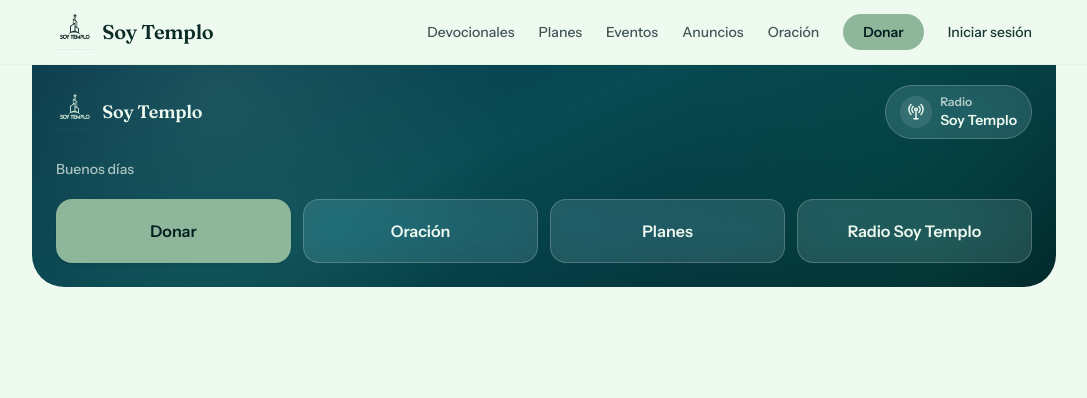
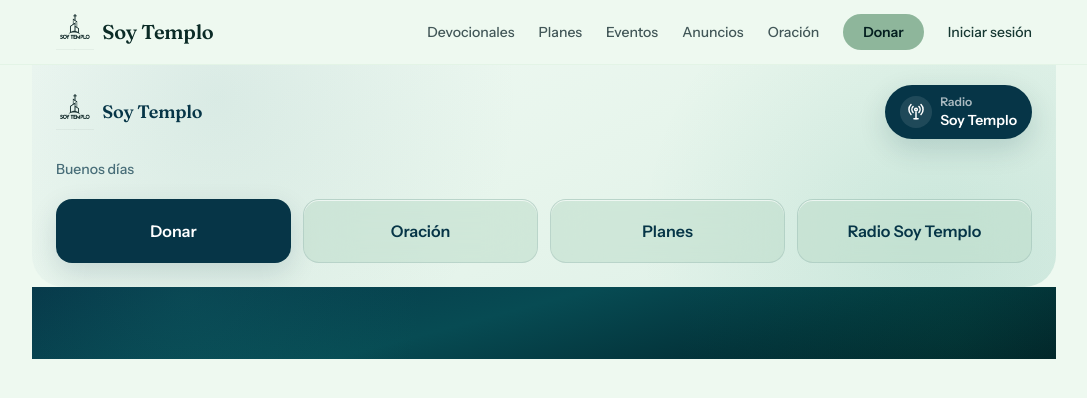
Before and after one commit to joelcastaneda777-coder/Soy-Templo, a Next.js app: page / in a window 1280 px wide. Shown: the top 398 px of the page, without its empty margins (96-1183 px from the left). Built offline with nearby package versions, Linux system fonts and the light colour scheme; no server answers; the database is empty.

Commit message:
UI: restaurar Home invertido aprobado

```diff
--- a/src/app/page.tsx
+++ b/src/app/page.tsx
@@ -1,8 +1,6 @@
 import Link from "next/link";
 import Image from "next/image";
 import { createClient } from "@/lib/supabase/server";
-import { Card } from "@/components/ui/card";
-import { Badge } from "@/components/ui/badge";
 import { WeeklyAnnouncementsCarousel, type WeeklyAnnouncement } from "@/components/home/weekly-announcements-carousel";
 import { t } from "@/lib/i18n/es";
 import { greetingByHour, formatDate, formatTime } from "@/lib/utils";
@@ -60,17 +58,17 @@
   const isRadioLive = !!radio.stream_url;
 
   return (
-    <div className="space-y-6">
-      <section className="-mx-4 -mt-4 space-y-5 overflow-hidden rounded-b-[2rem] bg-[radial-gradient(circle_at_18%_15%,rgba(82,143,143,0.28),transparent_34%),radial-gradient(circle_at_88%_78%,rgba(6,133,98,0.18),transparent_30%),linear-gradient(155deg,#063547_0%,#084B53_42%,#04383F_72%,#021F25_100%)] px-4 pb-6 pt-5 md:-mx-6 md:px-6">
+    <div className="-mx-4 -mt-4 md:-mx-6">
+      <section className="space-y-5 overflow-hidden rounded-b-[2rem] bg-[radial-gradient(circle_at_18%_15%,rgba(82,143,143,0.13),transparent_35%),radial-gradient(circle_at_88%_78%,rgba(6,133,98,0.10),transparent_32%),linear-gradient(155deg,#F1FAF4_0%,#E7F5EC_50%,#DCEFE6_100%)] px-4 pb-6 pt-5 text-[#063547] md:px-6">
         <div className="flex items-center justify-between gap-3">
           <div className="flex items-center gap-2">
-            <Image src="/brand/logo-light.png" alt="" width={40} height={38} className="h-9 w-auto" priority />
-            <span className="font-display text-lg font-semibold text-anil-50">{t.app.name}</span>
+            <Image src="/brand/logo.png" alt="" width={40} height={38} className="h-9 w-auto" priority />
+            <span className="font-display text-lg font-semibold text-[#063547]">{t.app.name}</span>
           </div>
           <Link
             href="/radio"
             aria-label={`Abrir ${radioName}`}
-            className="glass-chip inline-flex min-h-11 items-center gap-2 rounded-full px-3.5 py-2 font-semibold text-anil-50 transition-transform active:scale-95"
+            className="inline-flex min-h-11 items-center gap-2 rounded-full border border-[#063547]/15 bg-[#063547] px-3.5 py-2 font-semibold text-white shadow-[0_10px_28px_rgba(6,53,71,0.16)] transition-transform active:scale-95"
           >
             <span className="flex h-8 w-8 items-center justify-center rounded-full bg-white/10" aria-hidden="true">
               <svg viewBox="0 0 24 24" className="h-5 w-5 fill-none stroke-current" strokeWidth="1.8" strokeLinecap="round" strokeLinejoin="round">
@@ -84,24 +82,22 @@
               </svg>
             </span>
             <span className="leading-tight">
-              <span className="block text-xs opacity-70">Radio</span>
+              <span className="block text-xs text-white/65">Radio</span>
               <span className="block text-sm">{isRadioLive ? "En vivo" : "Soy Templo"}</span>
             </span>
             {isRadioLive ? <span className="h-2 w-2 rounded-full bg-red-400" aria-hidden="true" /> : null}
           </Link>
         </div>
 
-        <div>
-          <p className="text-sm font-medium text-anil-50/70">{greetingByHour()}</p>
-        </div>
+        <p className="text-sm font-medium text-[#063547]/70">{greetingByHour()}</p>
 
         {devotional ? (
           <Link href={`/devocionales/${devotional.slug}`} className="block">
-            <div className="glass rounded-[var(--radius-card)] p-6 text-anil-50">
-              <p className="text-xs font-semibold uppercase tracking-wider text-cirio-100">{t.home.todayDevotional}</p>
+            <div className="rounded-[var(--radius-card)] border border-[#063547]/10 bg-white/34 p-6 text-[#063547] shadow-[inset_0_1px_0_rgba(255,255,255,.65),0_12px_34px_rgba(6,53,71,.08)] backdrop-blur-xl">
+              <p className="text-xs font-semibold uppercase tracking-wider text-[#0A5A5E]">{t.home.todayDevotional}</p>
               <h2 className="mt-2 font-display text-2xl font-semibold">{devotional.title}</h2>
-              <p className="mt-3 font-display text-lg italic leading-relaxed opacity-95">{devotional.key_verse}</p>
-              <p className="mt-4 inline-flex items-center gap-1 text-sm font-semibold text-cirio-100">{t.home.readMore} →</p>
+              <p className="mt-3 font-display text-lg italic leading-relaxed text-[#063547]/82">{devotional.key_verse}</p>
+              <p className="mt-4 inline-flex items-center gap-1 text-sm font-semibold text-[#0A5A5E]">{t.home.readMore} →</p>
             </div>
           </Link>
         ) : null}
@@ -114,17 +110,21 @@
         </div>
       </section>
 
-      {event ? (
-        <Card>
-          <Badge tone="balsamo">{t.home.nextEvent}</Badge>
-          <h2 className="mt-2 font-display text-xl font-semibold">{event.name}</h2>
-          <p className="mt-1 text-sm text-tinta-suave">{formatDate(event.starts_at)} · {formatTime(event.starts_at)}</p>
-          {event.location ? <p className="text-sm text-tinta-suave">{event.location}</p> : null}
-          <Link href="/eventos" className="mt-3 inline-block text-sm font-semibold text-anil-600">{t.events.upcoming} →</Link>
-        </Card>
-      ) : null}
+      <section className="relative overflow-hidden bg-[radial-gradient(circle_at_15%_18%,rgba(24,122,122,.20),transparent_27%),radial-gradient(circle_at_90%_72%,rgba(6,133,98,.13),transparent_30%),linear-gradient(165deg,#063547_0%,#074B53_44%,#03333A_72%,#021F25_100%)] px-4 pb-28 pt-6 text-white md:px-6 md:pb-12">
+        <div className="mx-auto max-w-5xl space-y-7">
+          {event ? (
+            <div className="rounded-[var(--radius-card)] border border-white/12 bg-white/[0.045] p-5 shadow-[0_18px_45px_rgba(0,0,0,.12)] backdrop-blur-xl">
+              <span className="inline-flex items-center rounded-full border border-white/10 bg-white/[0.08] px-3 py-1 text-xs font-semibold text-white/85">{t.home.nextEvent}</span>
+              <h2 className="mt-3 font-display text-xl font-semibold text-white">{event.name}</h2>
+              <p className="mt-1 text-sm text-white/62">{formatDate(event.starts_at)} · {formatTime(event.starts_at)}</p>
+              {event.location ? <p className="text-sm text-white/62">{event.location}</p> : null}
+              <Link href="/eventos" className="mt-3 inline-block text-sm font-semibold text-emerald-200">{t.events.upcoming} →</Link>
+            </div>
+          ) : null}
 
-      <WeeklyAnnouncementsCarousel items={announcements} />
+          <WeeklyAnnouncementsCarousel items={announcements} variant="dark" />
+        </div>
+      </section>
     </div>
   );
 }
@@ -134,8 +134,8 @@
     <Link
       href={href}
       className={accent
-        ? "flex min-h-16 items-center justify-center rounded-2xl bg-cirio-500 font-semibold text-anil-900 shadow-sm hover:brightness-95"
-        : "glass-chip flex min-h-16 items-center justify-center rounded-2xl font-semibold text-anil-50 hover:bg-white/20"}
+        ? "flex min-h-16 items-center justify-center rounded-2xl bg-[#063547] font-semibold text-white shadow-[0_10px_28px_rgba(6,53,71,.14)] hover:brightness-110"
+        : "flex min-h-16 items-center justify-center rounded-2xl border border-[#063547]/10 bg-[#BEDCCB]/55 font-semibold text-[#063547] shadow-[inset_0_1px_0_rgba(255,255,255,.65)] backdrop-blur-xl hover:bg-[#BEDCCB]/70"}
     >
       {label}
     </Link>
```
Also changed, not shown: src/components/home/weekly-announcements-carousel.tsx (+16 -15 lines).
